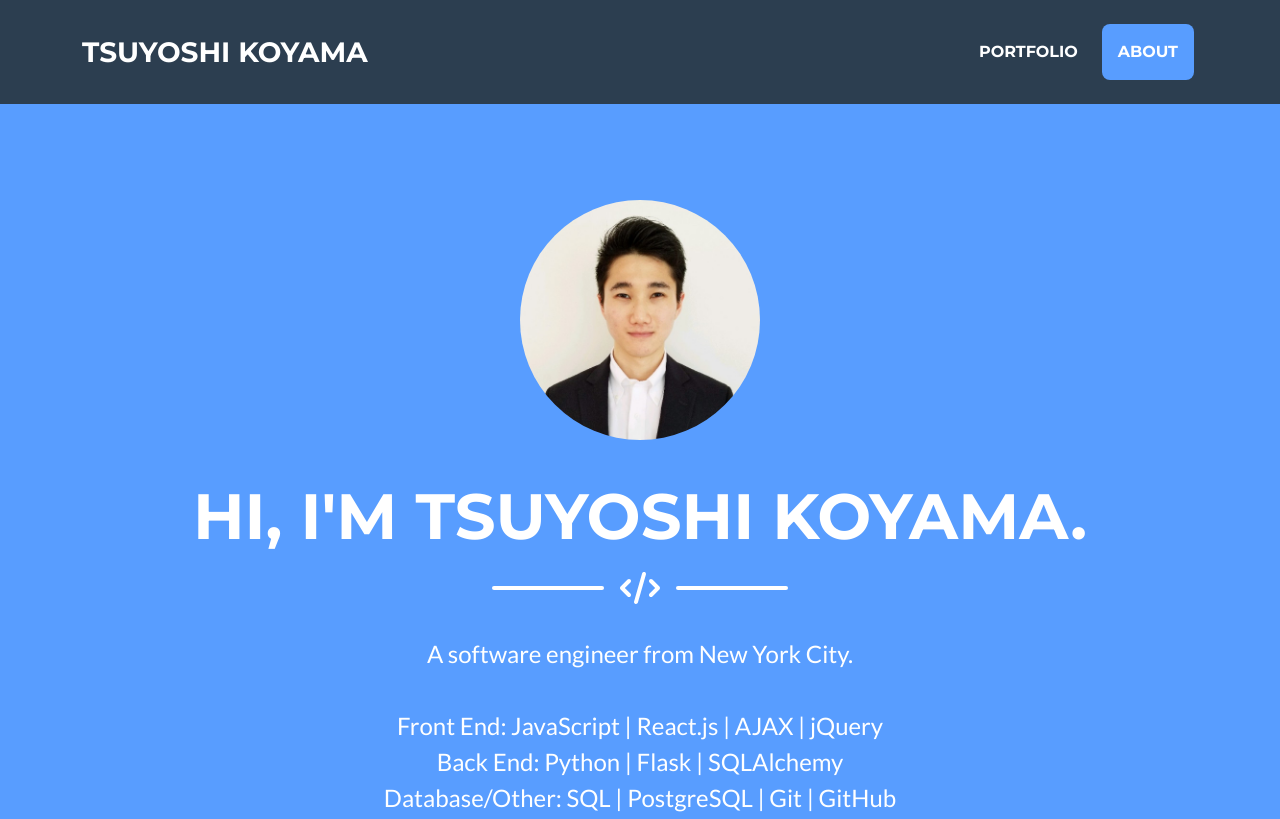
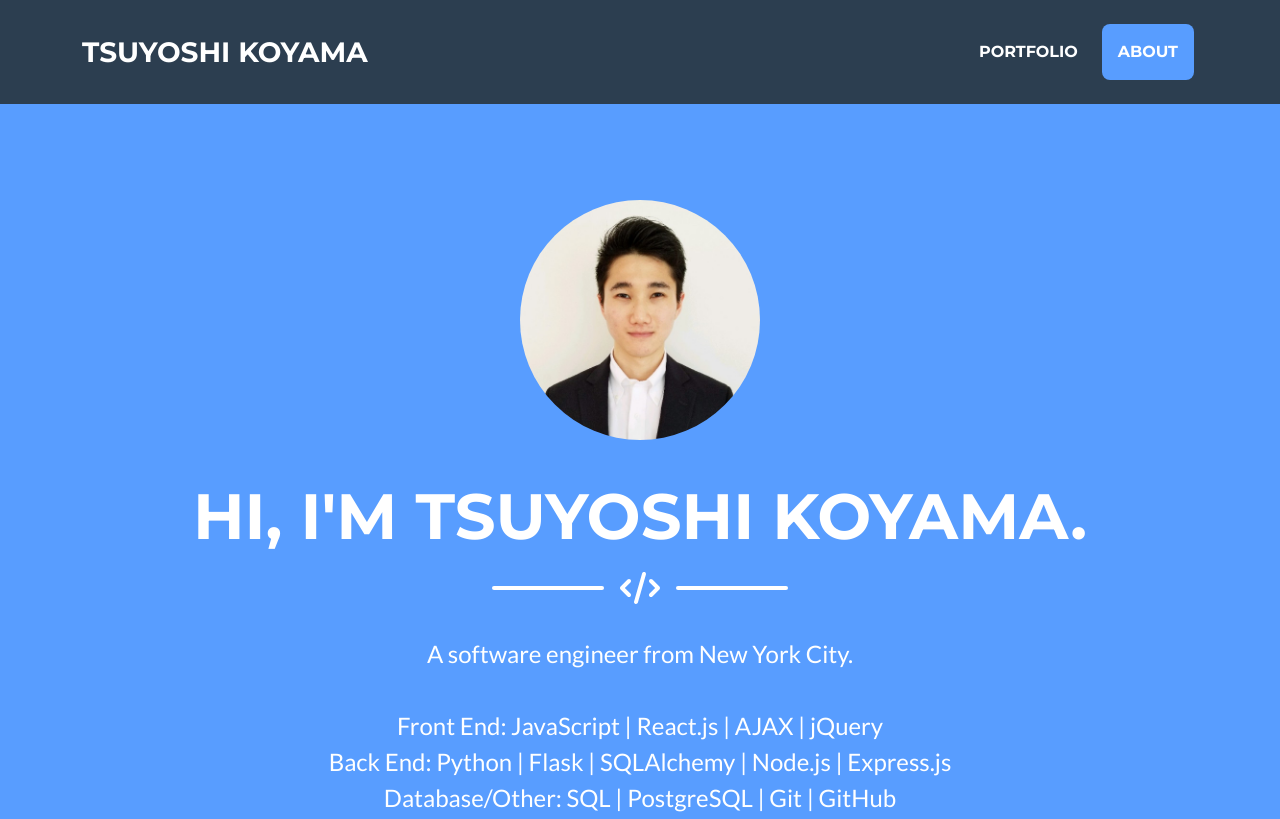
Before and after one commit to tsuyokoya/tsuyokoya.github.io, a plain HTML site: page index.html in a window 1280 px wide. Shown: the top 819 px of the page. Drawn offline with nearby package versions, Linux system fonts and the light colour scheme.

Commit message:
Update skills

```diff
--- a/index.html
+++ b/index.html
@@ -95,7 +95,7 @@
           <br />Front End: JavaScript | React.js | AJAX | jQuery
         </p>
         <p class="masthead-subheading font-weight-light mb-0">
-          Back End: Python | Flask | SQLAlchemy
+          Back End: Python | Flask | SQLAlchemy | Node.js | Express.js
         </p>
         <p class="masthead-subheading font-weight-light mb-0">
           Database/Other: SQL | PostgreSQL | Git | GitHub
```
